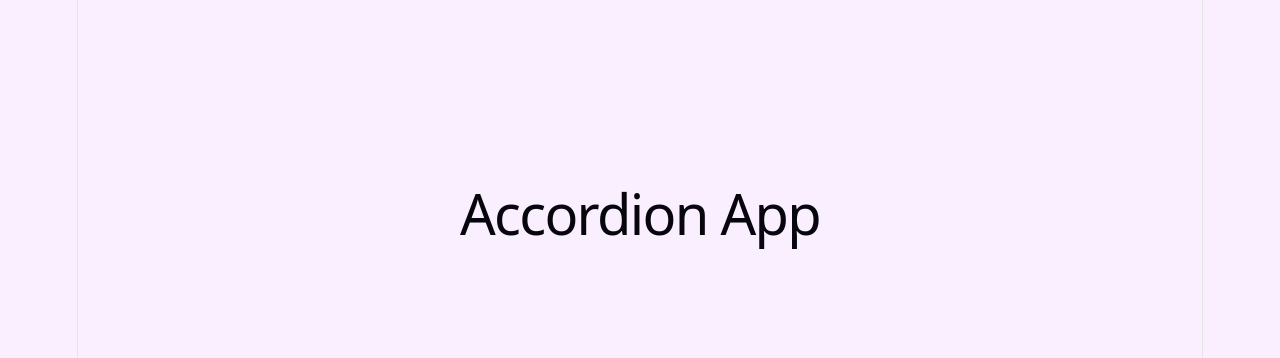
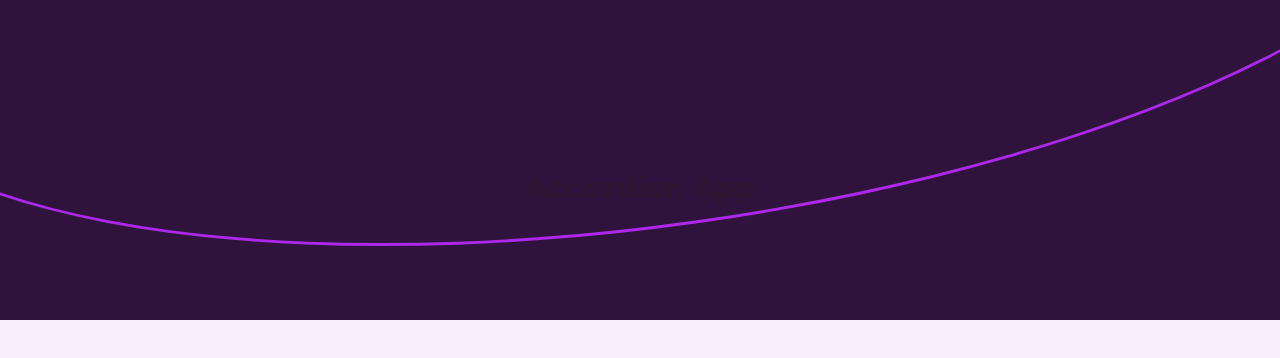
Before and after one commit to durgeshraju/react-faq-accordion, a React (Vite) app: page / in a window 1280 px wide. Shown: the top 358 px of the page. Built offline with nearby package versions, Linux system fonts and the light colour scheme.

Commit message:
updated css unwanted css has been clean up

```diff
--- a/src/App.css
+++ b/src/App.css
@@ -1,50 +1,3 @@
-@import url("https://fonts.googleapis.com/css2?family=Work+Sans:wght@400;600;700&display=swap");
-
-* {
-  margin: 0;
-  padding: 0;
-  box-sizing: border-box;
-}
-
-body {
-  min-height: 100vh;
-  font-family: "Work Sans", sans-serif;
-  background: #f9efff;
-  color: #2f1533;
-}
-
-.page {
-  position: relative;
-  min-height: 100vh;
-  display: flex;
-  justify-content: center;
-  align-items: flex-start;
-  padding-top: 168px;
-  overflow: hidden;
-}
-
-.page::before {
-  content: "";
-  position: absolute;
-  inset: 0 0 auto 0;
-  height: 320px;
-  background: #30133d;
-  z-index: -3;
-}
-
-.page::after {
-  content: "";
-  position: absolute;
-  top: -340px;
-  left: -170px;
-  width: 1650px;
-  height: 560px;
-  border: 3px solid #ad28eb;
-  border-radius: 50%;
-  transform: rotate(-8deg);
-  z-index: -2;
-}
-
 .faq-card {
   width: 600px;
   background: #ffffff;
--- a/src/index.css
+++ b/src/index.css
@@ -1,111 +1,46 @@
-:root {
-  --text: #6b6375;
-  --text-h: #08060d;
-  --bg: #fff;
-  --border: #e5e4e7;
-  --code-bg: #f4f3ec;
-  --accent: #aa3bff;
-  --accent-bg: rgba(170, 59, 255, 0.1);
-  --accent-border: rgba(170, 59, 255, 0.5);
-  --social-bg: rgba(244, 243, 236, 0.5);
-  --shadow:
-    rgba(0, 0, 0, 0.1) 0 10px 15px -3px, rgba(0, 0, 0, 0.05) 0 4px 6px -2px;
+@import url("https://fonts.googleapis.com/css2?family=Work+Sans:wght@400;600;700&display=swap");
 
-  --sans: system-ui, 'Segoe UI', Roboto, sans-serif;
-  --heading: system-ui, 'Segoe UI', Roboto, sans-serif;
-  --mono: ui-monospace, Consolas, monospace;
-
-  font: 18px/145% var(--sans);
-  letter-spacing: 0.18px;
-  color-scheme: light dark;
-  color: var(--text);
-  background: var(--bg);
-  font-synthesis: none;
-  text-rendering: optimizeLegibility;
-  -webkit-font-smoothing: antialiased;
-  -moz-osx-font-smoothing: grayscale;
-
-  @media (max-width: 1024px) {
-    font-size: 16px;
-  }
-}
-
-@media (prefers-color-scheme: dark) {
-  :root {
-    --text: #9ca3af;
-    --text-h: #f3f4f6;
-    --bg: #16171d;
-    --border: #2e303a;
-    --code-bg: #1f2028;
-    --accent: #c084fc;
-    --accent-bg: rgba(192, 132, 252, 0.15);
-    --accent-border: rgba(192, 132, 252, 0.5);
-    --social-bg: rgba(47, 48, 58, 0.5);
-    --shadow:
-      rgba(0, 0, 0, 0.4) 0 10px 15px -3px, rgba(0, 0, 0, 0.25) 0 4px 6px -2px;
-  }
-
-  #social .button-icon {
-    filter: invert(1) brightness(2);
-  }
+* {
+  margin: 0;
+  padding: 0;
+  box-sizing: border-box;
 }
 
 body {
-  margin: 0;
+  min-height: 100vh;
+  font-family: "Work Sans", sans-serif;
+  background: #f9efff;
+  color: #2f1533;
 }
 
-#root {
-  width: 1126px;
-  max-width: 100%;
-  margin: 0 auto;
-  text-align: center;
-  border-inline: 1px solid var(--border);
-  min-height: 100svh;
+.page {
+  position: relative;
+  min-height: 100vh;
   display: flex;
-  flex-direction: column;
-  box-sizing: border-box;
+  justify-content: center;
+  align-items: flex-start;
+  padding-top: 168px;
+  overflow: hidden;
 }
 
-h1,
-h2 {
-  font-family: var(--heading);
-  font-weight: 500;
-  color: var(--text-h);
+.page::before {
+  content: "";
+  position: absolute;
+  inset: 0 0 auto 0;
+  height: 320px;
+  background: #30133d;
+  z-index: -3;
 }
 
-h1 {
-  font-size: 56px;
-  letter-spacing: -1.68px;
-  margin: 32px 0;
-  @media (max-width: 1024px) {
-    font-size: 36px;
-    margin: 20px 0;
-  }
+.page::after {
+  content: "";
+  position: absolute;
+  top: -340px;
+  left: -170px;
+  width: 1650px;
+  height: 560px;
+  border: 3px solid #ad28eb;
+  border-radius: 50%;
+  transform: rotate(-8deg);
+  z-index: -2;
 }
-h2 {
-  font-size: 24px;
-  line-height: 118%;
-  letter-spacing: -0.24px;
-  margin: 0 0 8px;
-  @media (max-width: 1024px) {
-    font-size: 20px;
-  }
-}
-p {
-  margin: 0;
-}
-
-code,
-.counter {
-  font-family: var(--mono);
-  display: inline-flex;
-  border-radius: 4px;
-  color: var(--text-h);
-}
-
-code {
-  font-size: 15px;
-  line-height: 135%;
-  padding: 4px 8px;
-  background: var(--code-bg);
-}
```
